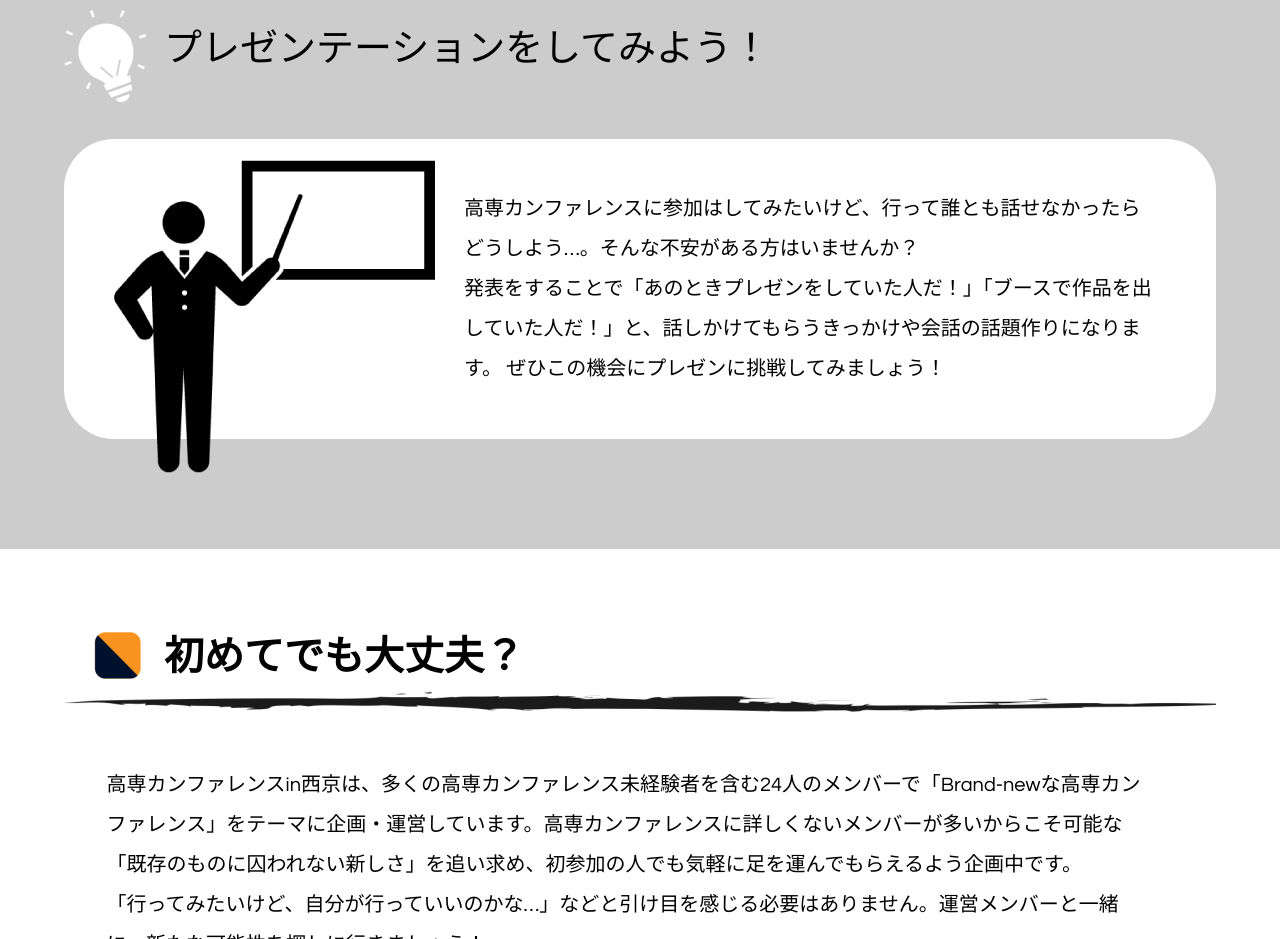
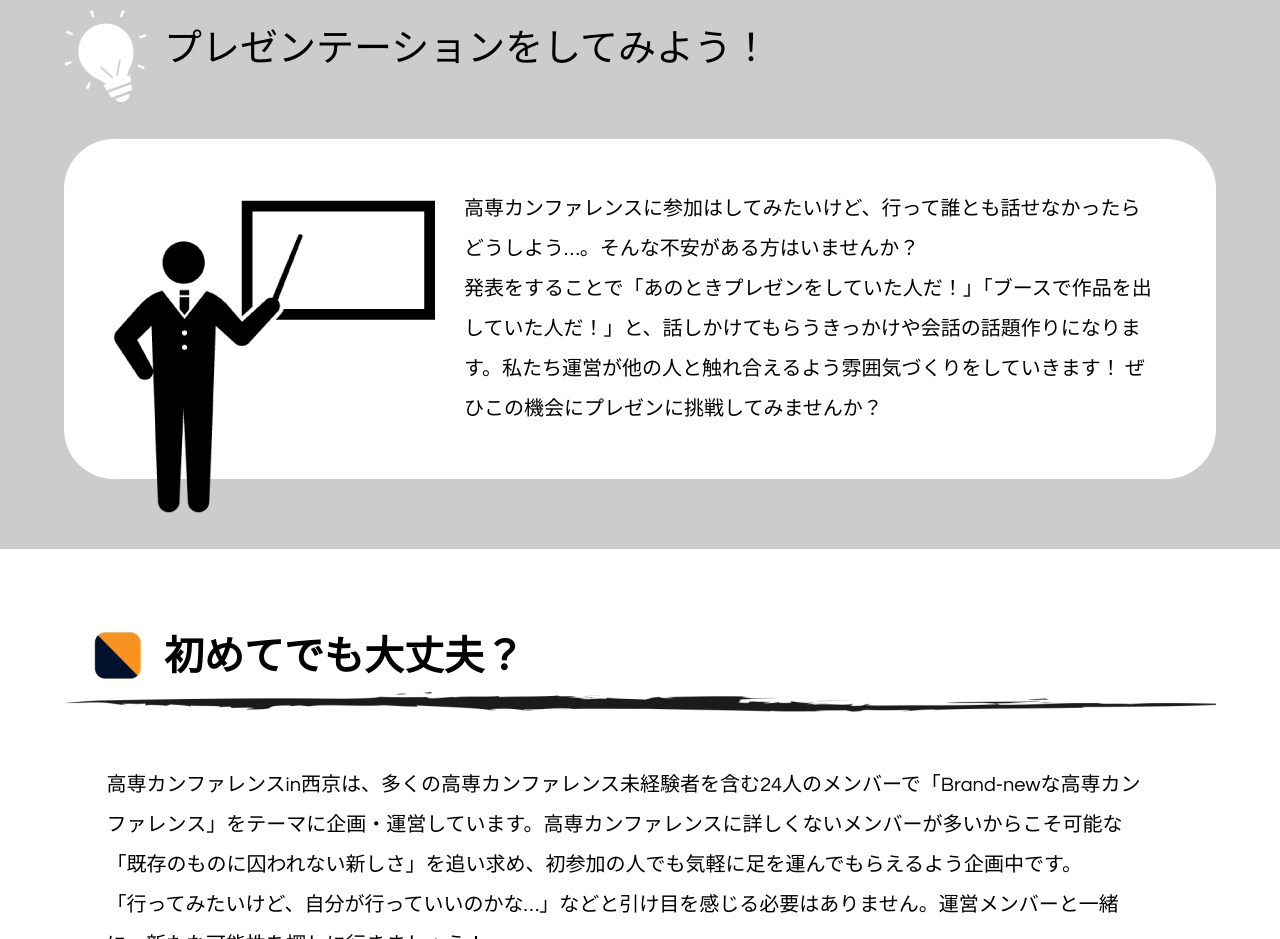
Before and after one commit to kosenconf111/kosenconf111.github.io, a plain HTML site: page about.html in a window 1280 px wide. Shown: the part 1900-2839 px from the top of the page. Drawn offline with nearby package versions, Linux system fonts and the light colour scheme.

Commit message:
lets make presentation -> postscript

```diff
--- a/about.html
+++ b/about.html
@@ -47,7 +47,7 @@
 		<article class="topics">
 			<h2>プレゼンテーションをしてみよう！</h2>
 			<p class="topic-r"> 高専カンファレンスに参加はしてみたいけど、行って誰とも話せなかったらどうしよう…。そんな不安がある方はいませんか？<br>
-			  発表をすることで「あのときプレゼンをしていた人だ！」「ブースで作品を出していた人だ！」と、話しかけてもらうきっかけや会話の話題作りになります。 ぜひこの機会にプレゼンに挑戦してみましょう！</p>
+			  発表をすることで「あのときプレゼンをしていた人だ！」「ブースで作品を出していた人だ！」と、話しかけてもらうきっかけや会話の話題作りになります。私たち運営が他の人と触れ合えるよう雰囲気づくりをしていきます！ ぜひこの機会にプレゼンに挑戦してみませんか？</p>
 			<img src="img/present.png" class="tp-pr">
 			<!--
 			<button class="tp-pr">→　発表に参加する？</button>
```
